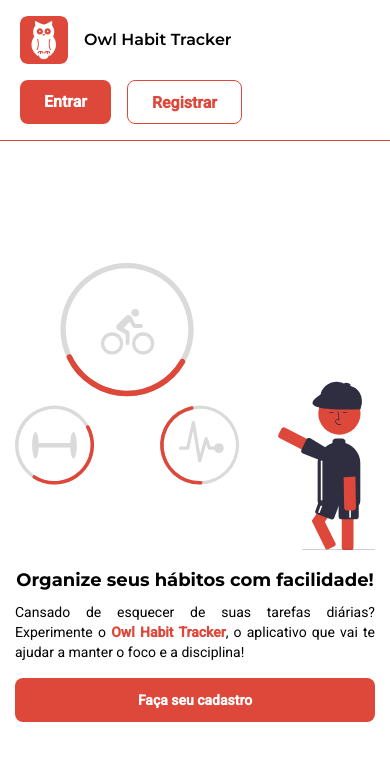
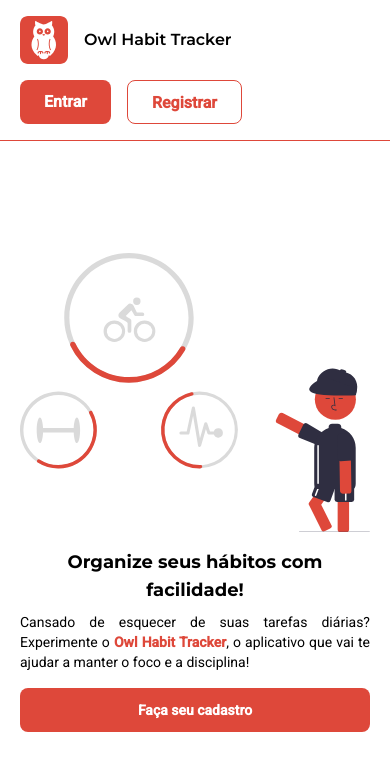
Before and after one commit to jspereiramoura/habit-tracker-project, a Next.js app: page / in a window 390 px wide. Shown: the top 770 px of the page. Built offline with nearby package versions, Linux system fonts and the light colour scheme; no server answers.

Commit message:
fix(layout): adjust max-width for LoginPage and ActivityTrackerIllustration

```diff
--- a/src/app/(public)/[auth]/page.tsx
+++ b/src/app/(public)/[auth]/page.tsx
@@ -11,7 +11,7 @@ export default function LoginPage() {
   return (
     <section
       aria-label={`Sessão de ${isLogin ? "Login" : "Registro"}`}
-      className="flex flex-col mx-auto w-full max-w-[400px] text-center"
+      className="flex flex-col mx-auto w-full max-w-[300px] md:max-w-[400px] text-center"
     >
       <h1 className="text-xl font-bold font-montserrat mb-4">{currentPage}</h1>
       <LoginForm isLogin={isLogin} />
--- a/src/app/(public)/page.tsx
+++ b/src/app/(public)/page.tsx
@@ -8,7 +8,7 @@ export default function Home() {
       className="flex px-5 flex-col text-center items-center justify-center
     h-[calc(100dvh-141px)] md:h-[calc(100dvh-81px)]"
     >
-      <ActivityTrackerIllustration className="w-90 mb-4" />
+      <ActivityTrackerIllustration className="max-w-90 mb-4" />
       <h1 className="text-lg md:text-4xl font-bold font-montserrat">
         Organize seus hábitos com facilidade!
       </h1>
```
